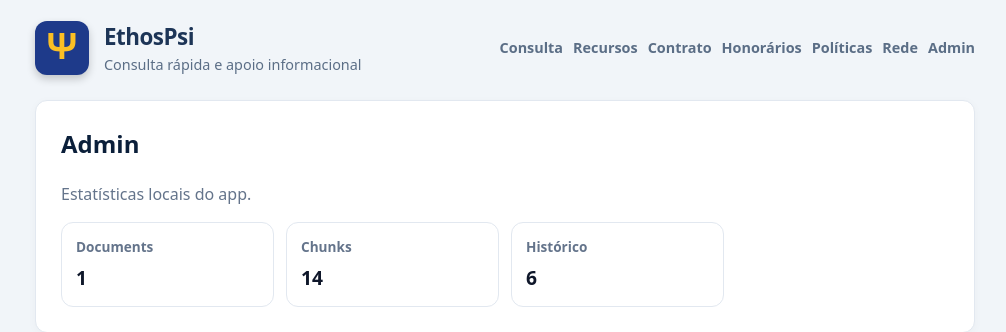
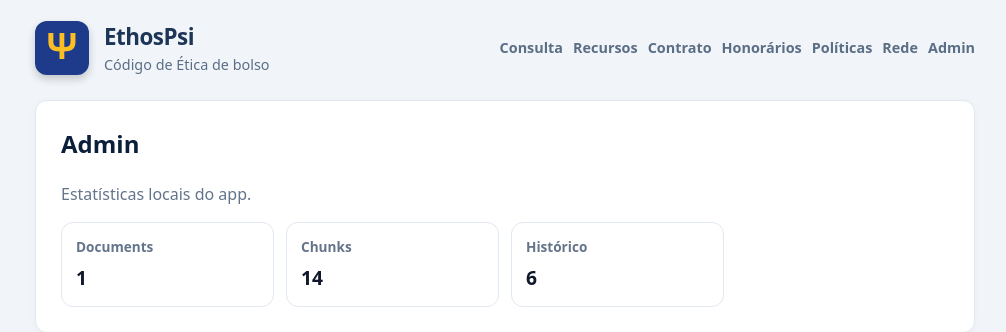
Before and after one commit to sabrinaandraderocha-cmyk/ethospsi, a Flask app: page /admin in a window 1280 px wide. Shown: the top 332 px of the page, without its empty margins (135-1141 px from the left). Run offline with Flask 3, Linux system fonts and the light colour scheme; data comes from the database, SQL or seed files in the repository.

Commit message:
Update base.html

```diff
--- a/templates/base.html
+++ b/templates/base.html
@@ -14,7 +14,7 @@
         <div class="logo-symbol" aria-hidden="true">Ψ</div>
         <div class="brand-text">
           <h1>{{ app_name or "EthosPsi" }}</h1>
-          <p>Consulta rápida e apoio informacional</p>
+          <p>Código de Ética de bolso</p>
         </div>
       </div>
 
```
